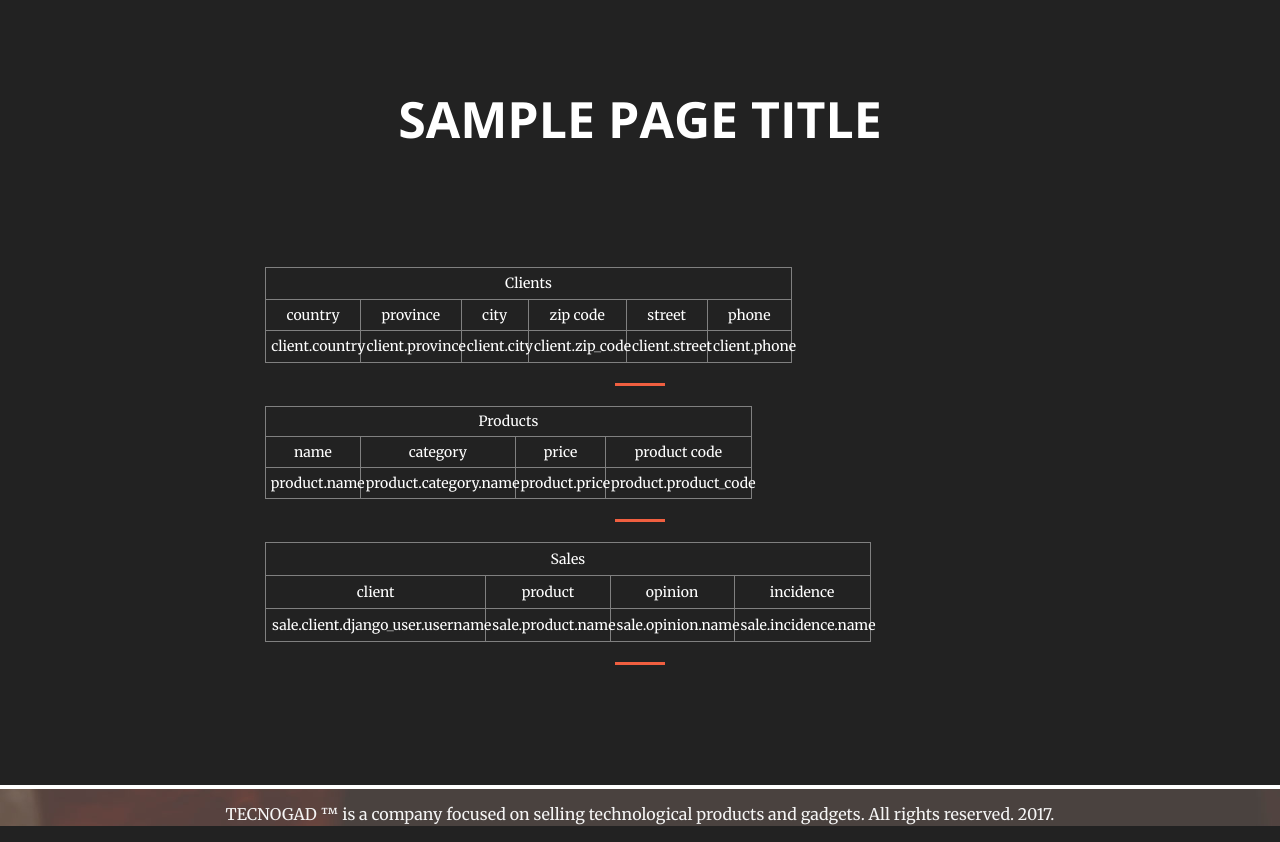
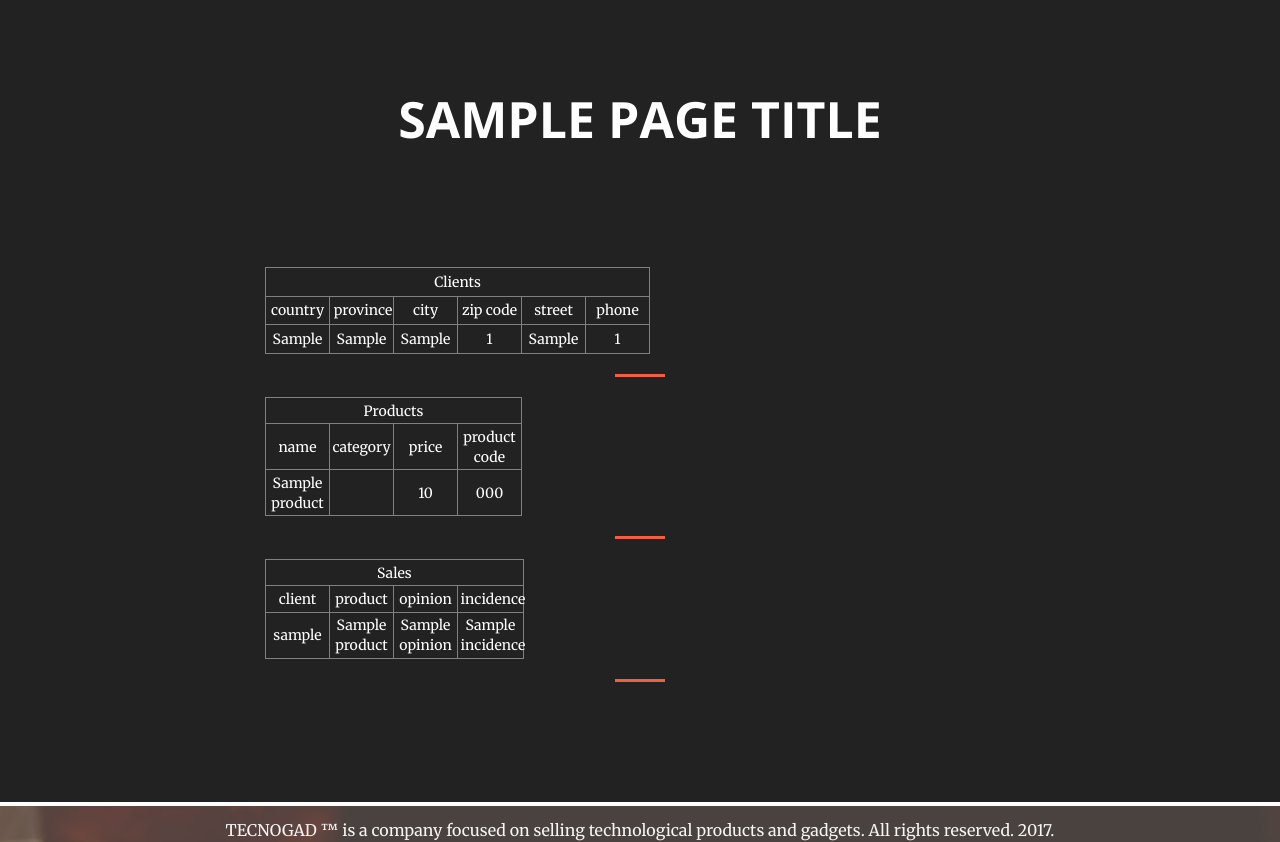
Before and after one commit to rarques/CRM_JointProject, a Django app: template CRMapp/templates/list_information.html in a window 1280 px wide. Shown: the part 73-915 px from the top of the page. Run offline with Django 3.2, Linux system fonts and the light colour scheme; tables that the repository leaves empty hold one stand-in row (values such as "Sample post"); the template is opened without the code that fills it: values that come from a table or form of the project are taken from there, most other values are stand-ins (such as "Sample title", 1, 10 or a date in 2020); parts of the project's set-up code (start-up, migrations or seed data) failed here and were passed over; some libraries are stand-ins or nearby versions.

Commit message:
fixed table

```diff
--- a/CRMapp/templates/list_information.html
+++ b/CRMapp/templates/list_information.html
@@ -29,22 +29,22 @@
         {% for client in clients %}
             <tr>
                 <td>
-                    client.country
+                    {{ client.country }}
                 </td>
                 <td>
-                    client.province
+                    {{ client.province }}
                 </td>
                 <td>
-                    client.city
+                    {{ client.city }}
                 </td>
                 <td>
-                    client.zip_code
+                    {{ client.zip_code }}
                 </td>
                 <td>
-                    client.street
+                    {{ client.street }}
                 </td>
                 <td>
-                    client.phone
+                    {{ client.phone }}
                 </td>
             </tr>
         {% endfor %}
@@ -73,16 +73,16 @@
         {% for product in products %}
             <tr>
                 <td>
-                    product.name
+                    {{ product.name }}
                 </td>
                 <td>
-                    product.category.name
+                    {{ product.category.name }}
                 </td>
                 <td>
-                    product.price
+                    {{ product.price }}
                 </td>
                 <td>
-                    product.product_code
+                    {{ product.product_code }}
                 </td>
             </tr>
         {% endfor %}
@@ -111,16 +111,16 @@
         {% for sale in sales %}
             <tr>
                 <td>
-                    sale.client.django_user.username
+                    {{ sale.client.django_user.username }}
                 </td>
                 <td>
-                    sale.product.name
+                    {{ sale.product.name }}
                 </td>
                 <td>
-                    sale.opinion.name
+                    {{ sale.opinion.name }}
                 </td>
                 <td>
-                    sale.incidence.name
+                    {{ sale.incidence.name }}
                 </td>
             </tr>
         {% endfor %}
```
